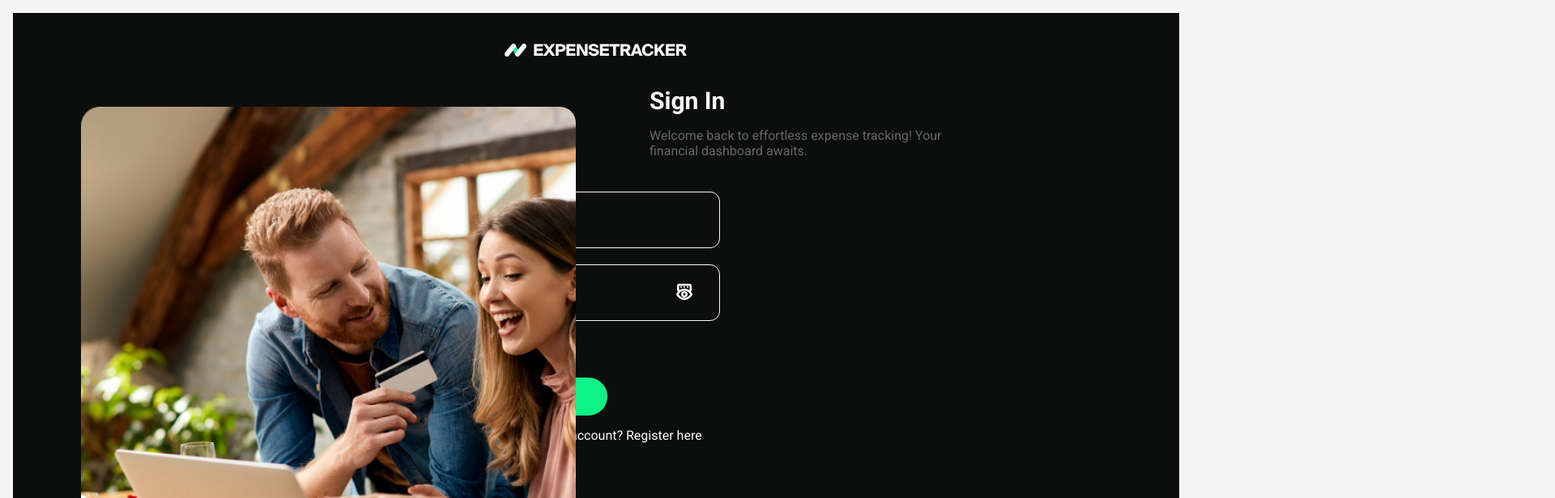
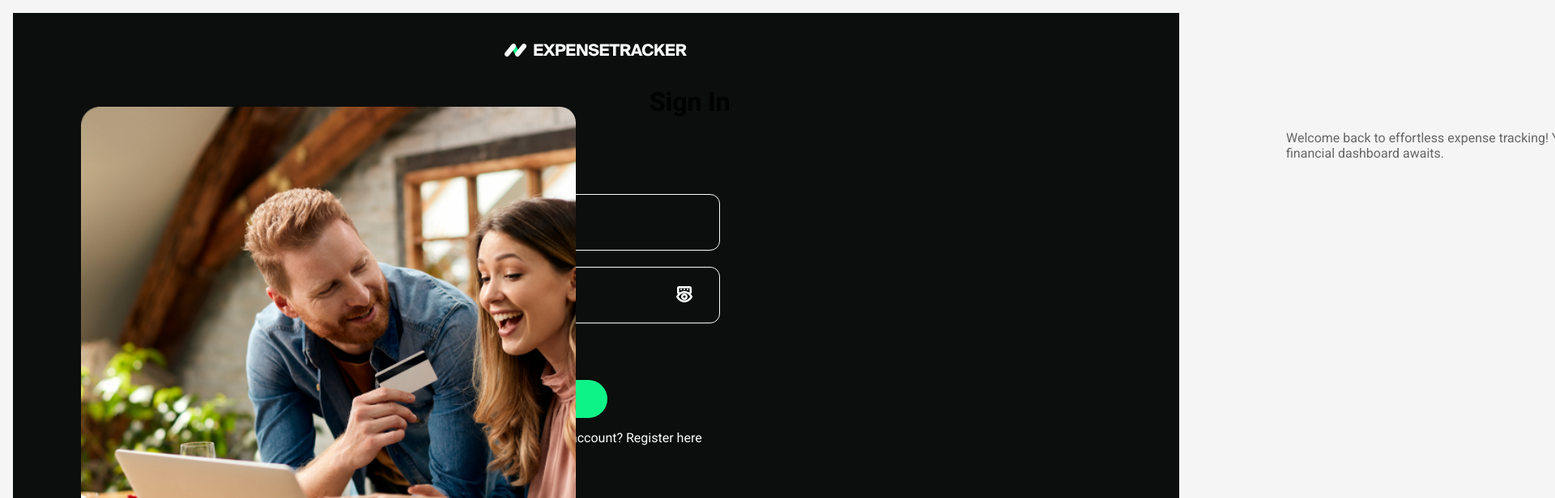
Before and after one commit to Reuelle/expense-tracker, a React (Create React App) app: page /expense-tracker/login in a window 1280 px wide. Shown: the top 616 px of the page at 81% size, 1920 px wide, since content can reach past the window. Built offline with nearby package versions, Linux system fonts and the light colour scheme.

Commit message:
Update LoginPage.module.css

```diff
--- a/src/components/LoginPage/LoginPage.module.css
+++ b/src/components/LoginPage/LoginPage.module.css
@@ -1,4 +1,3 @@
-/* src/components/LoginPage/LoginPage.module.css */
 .loginPage {
   display: flex;
   flex-direction: column;
@@ -10,20 +9,27 @@
 
 .pageHeader {
   width: 419px;
-  margin-bottom: 0; /* Adjust this value to reduce space */
-  margin-left: 786px;
-}
-
-.pageHeader h1 {
-  font-size: 30px;
-  color: #FAFAFA;
+  margin-bottom: 0;
+  margin-left: 786px; /* Adjusted margin to move the header */
 }
 
 .pageDescription {
   width: 419px;
-  color:  #666;
+  color: #666;
+  margin-left: 786px; /* Adjusted margin to move the description */
 }
 
-.pageDescription p {
-  font-size: 16px;
+.loginForm {
+  width: 100%;
+  max-width: 500px;
+  margin-left: 786px; /* Apply this margin to shift the form */
+  border-radius: 12px;
+  padding: 20px;
+  background-color: #FFFFFF; /* Optional: Add background to form */
 }
+
+.loginForm button {
+  width: 100%;
+  max-width: 145px;
+  margin-top: 20px;
+}
```
